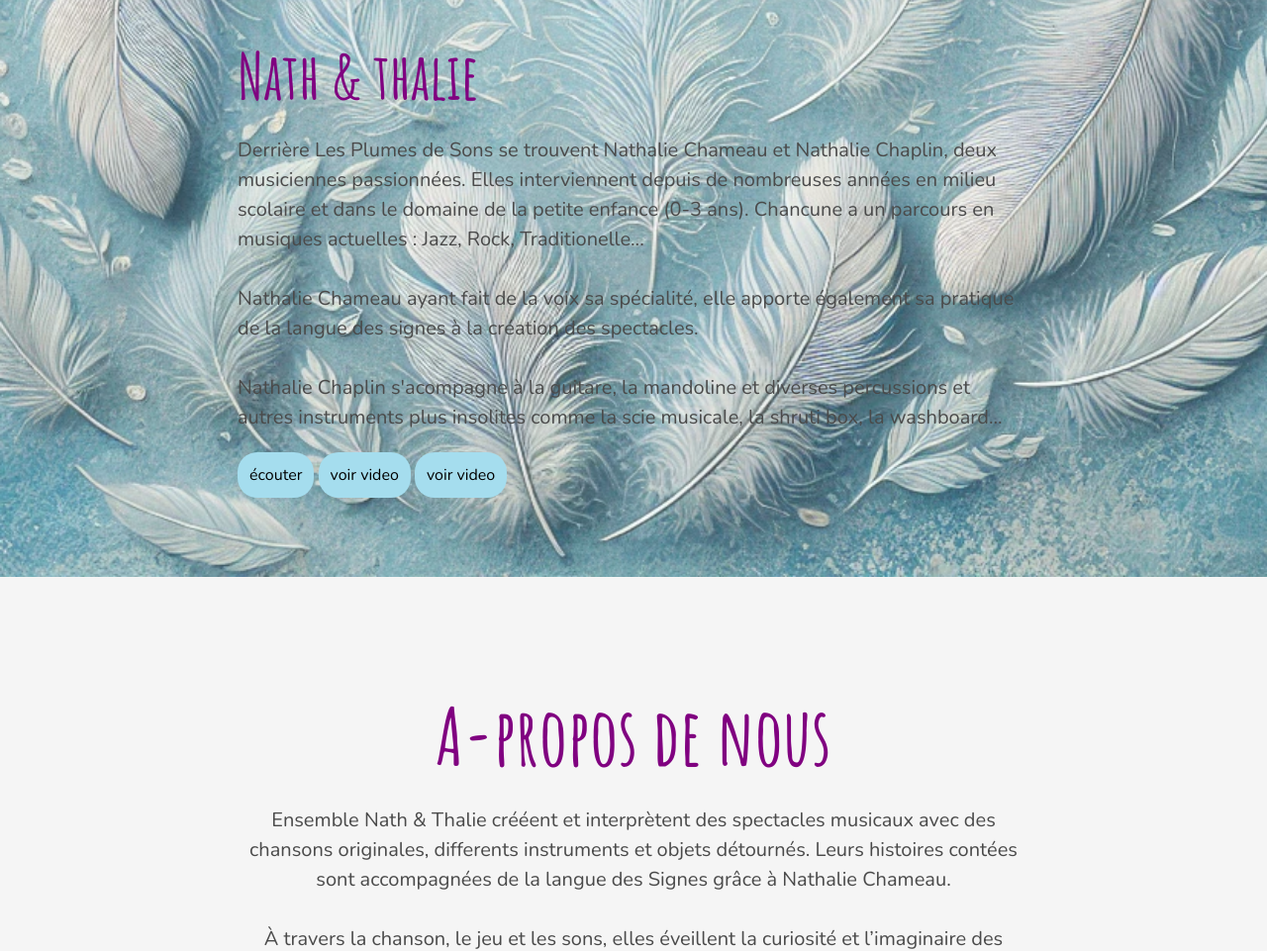
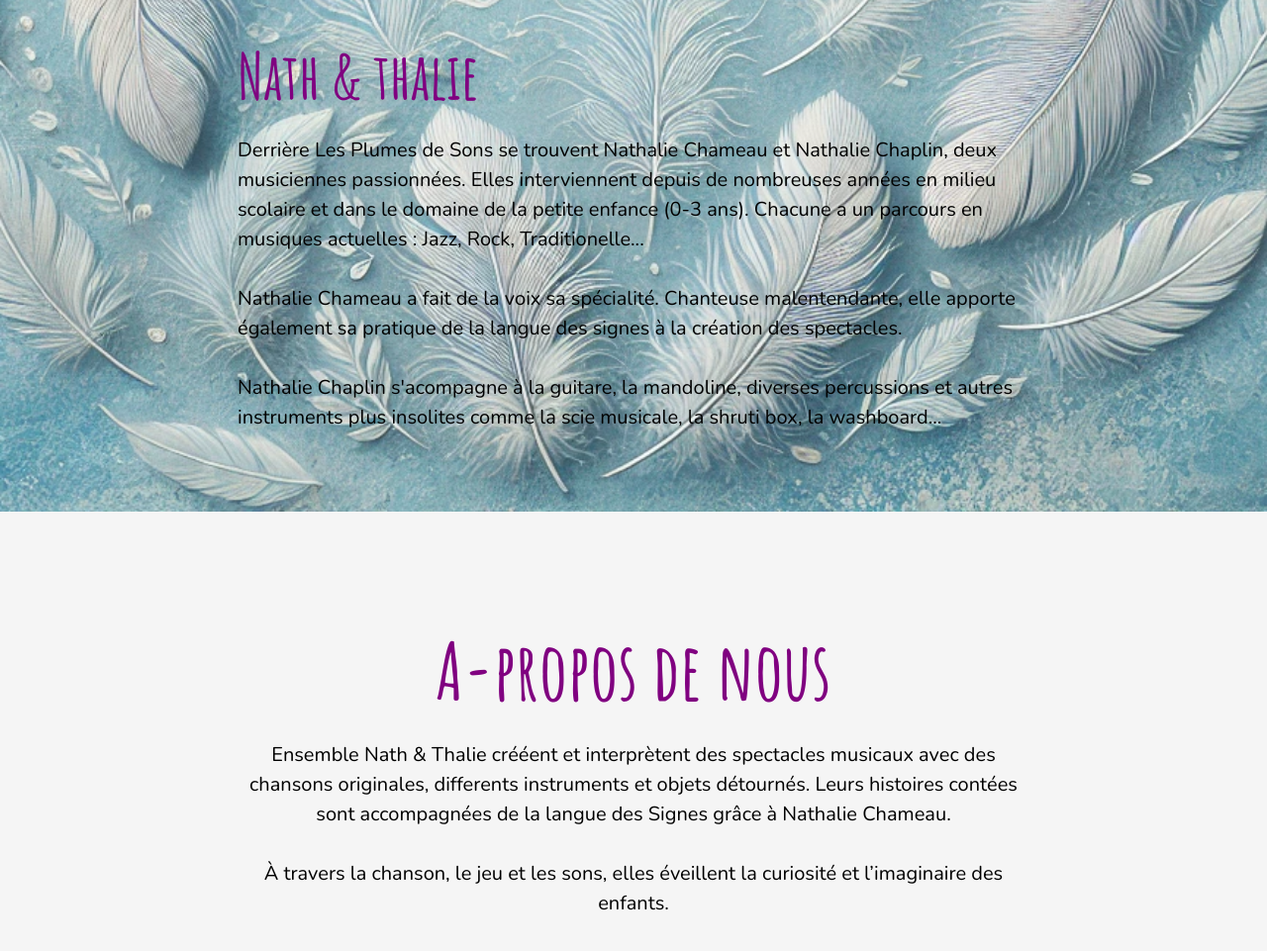
Before and after one commit to Ikki454/plumesdesons, a plain HTML site: page index.html in a window 1280 px wide. Shown: the part 1080-2041 px from the top of the page at 99% size. Drawn offline with nearby package versions, Linux system fonts and the light colour scheme.

Commit message:
Add files via upload

```diff
--- a/index.html
+++ b/index.html
@@ -48,21 +48,14 @@
                     <h2> Nath & thalie</h2>
                     <p> Derrière Les Plumes de Sons se trouvent Nathalie Chameau et Nathalie Chaplin,
                         deux musiciennes passionnées. Elles interviennent depuis de nombreuses années en milieu scolaire
-                        et dans le domaine de la petite enfance (0-3 ans). Chancune a un parcours en musiques actuelles
+                        et dans le domaine de la petite enfance (0-3 ans). Chacune a un parcours en musiques actuelles
                         :
-                        Jazz, Rock, Traditionelle... <br><br> Nathalie Chameau ayant fait de la voix sa spécialité, elle
-                        apporte
+                        Jazz, Rock, Traditionelle... <br><br> Nathalie Chameau a fait de la voix sa spécialité.
+                        Chanteuse malentendante, elle apporte
                         également sa pratique de la langue des signes à la création des spectacles. <br><br> Nathalie
-                        Chaplin
-                        s'acompagne à la guitare, la mandoline et diverses percussions et autres instruments plus
-                        insolites
-                        comme la scie musicale, la shruti box, la washboard...
+                        Chaplin s'acompagne à la guitare, la mandoline, diverses percussions et autres instruments
+                        plus insolites comme la scie musicale, la shruti box, la washboard...
                     </p>
-                    <div class="bio_button">
-                        <button> écouter </button>
-                        <button> voir video </button>
-                        <button> voir video </button>
-                    </div>
                 </div>
             </div>
         </section>
--- a/styles.css
+++ b/styles.css
@@ -110,7 +110,7 @@ p {
 
     font-size: 20px;
     font-family: 'Nunito';
-    color: #4A4A4A;
+    color: black;
     line-height: 1.5;
     max-width: 800px;
 }
```
Also changed, not shown: noel_au_rythme_des_lutins.html (+1 -1 lines), ou_est_ma_main.html (+1 -1 lines).
